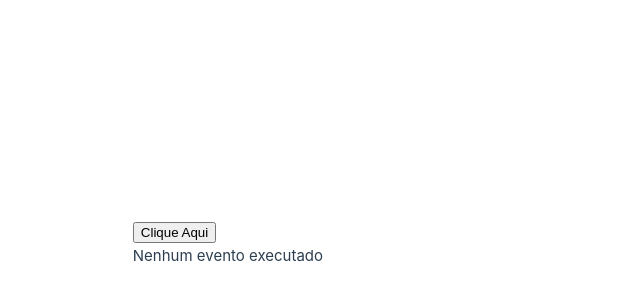
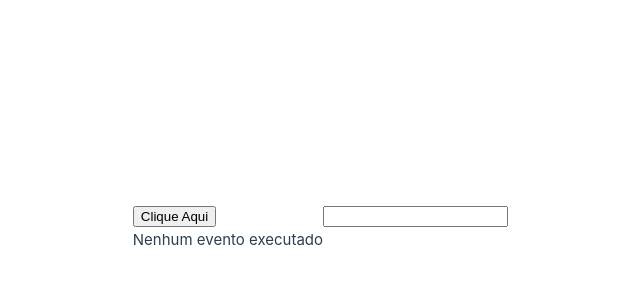
Before and after one commit to treinaweb/vue-eventos, a Vue app: page / in a window 1280 px wide. Shown: the part 156-456 px from the top of the page, without its empty margins (317-957 px from the left). Built offline with nearby package versions, Linux system fonts and the light colour scheme.

Commit message:
1-4 Evento de teclado

```diff
--- a/src/App.vue
+++ b/src/App.vue
@@ -1,11 +1,20 @@
 <script setup>
 import EventoClick from "./components/EventoClick.vue";
+import EventoTeclado from "./components/EventoTeclado.vue";
 </script>
 
 <template>
     <div>
         <EventoClick />
     </div>
+
+    <div>
+        <EventoTeclado />
+    </div>
 </template>
 
-<style scoped></style>
+<style scoped>
+div {
+    margin-bottom: 2rem;
+}
+</style>
--- /dev/null
+++ b/src/components/EventoTeclado.vue
@@ -0,0 +1,24 @@
+<script setup>
+import { ref } from "vue";
+
+const texto = ref("");
+
+// function eventoKeyDown(event) {
+//     texto.value = event.key;
+//     alert(`Tecla pressionada: ${event.key}`);
+// }
+
+// function eventoKeyUp(event) {
+//     texto.value = event.key;
+//     alert(`Tecla pressionada: ${event.key}`);
+// }
+
+function eventoKeyPress(event) {
+    texto.value = event.key;
+}
+</script>
+
+<template>
+    <input type="text" @keypress="eventoKeyPress" />
+    <p>{{ texto }}</p>
+</template>
```
